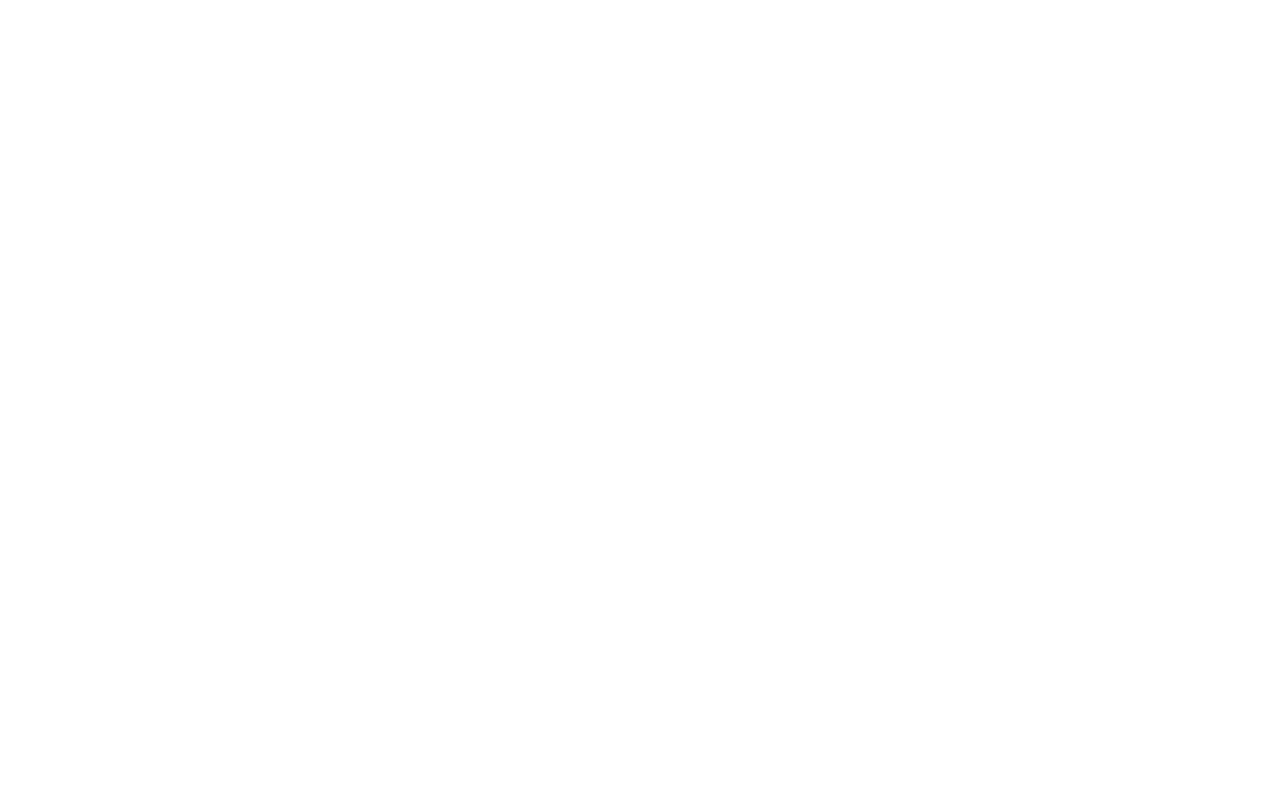
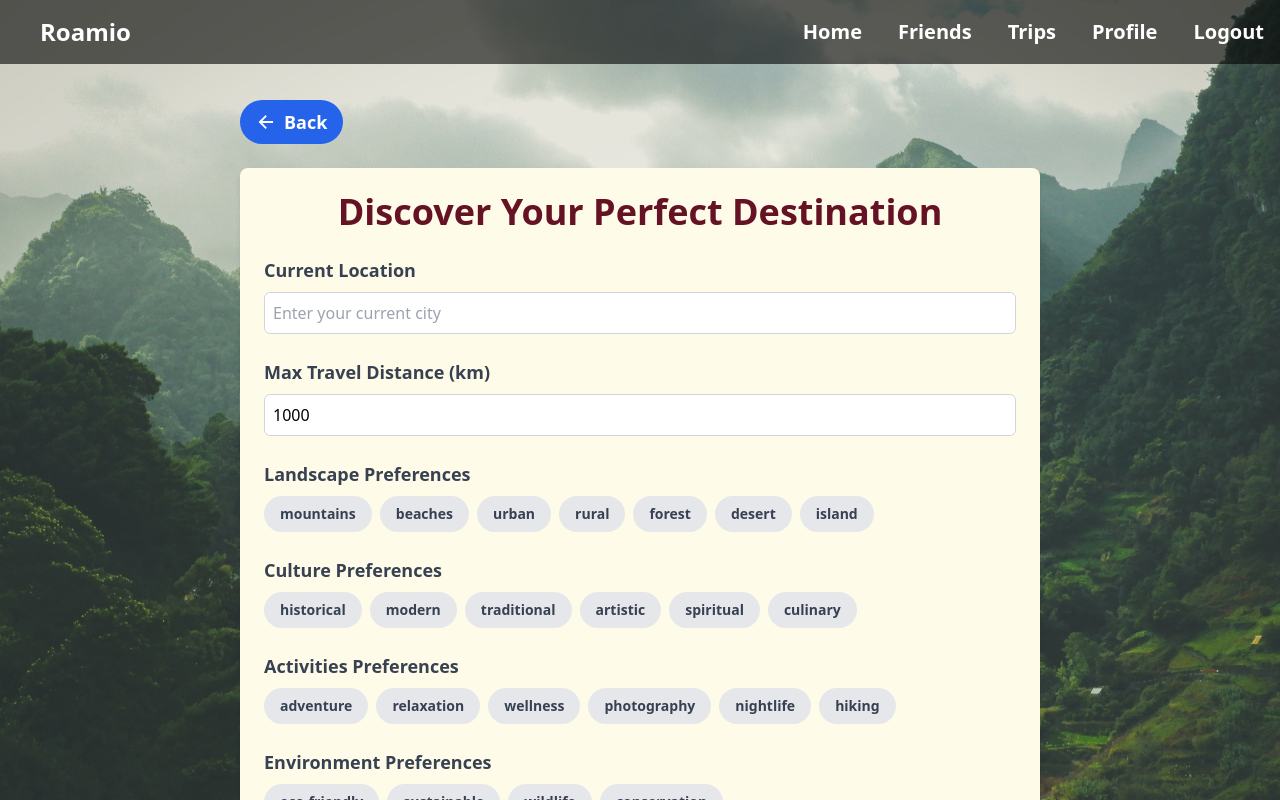
Before and after one commit to prathamshetty-10/Roamio, a React (Vite) app in the folder frontend/: page /exploreDest in a window 1280 px wide. Before the commit this address had no page. Built offline with nearby package versions, Linux system fonts and the light colour scheme.

Commit message:
added explore dest page

```diff
--- a/frontend/src/App.jsx
+++ b/frontend/src/App.jsx
@@ -13,6 +13,7 @@
 import ExploreTrips from './pages/ExploreTrips.jsx'
 import EditTrip from './pages/EditTrip.jsx'
 import EditMembers from './pages/EditMembers.jsx'
+import ExploreDest from './pages/ExploreDest.jsx'
 function App() {
 
 
@@ -31,6 +32,7 @@
       <Route path="/exploreTrips" element={<ExploreTrips/>}></Route>
       <Route path="/editTrip" element={<EditTrip/>}></Route>
       <Route path="/editMembers" element={<EditMembers/>}></Route>
+      <Route path="/exploreDest" element={<ExploreDest/>}></Route>
     </Routes>
 
     </>
--- /dev/null
+++ b/frontend/src/pages/ExploreDest.jsx
@@ -0,0 +1,233 @@
+import React, { useState, useEffect } from 'react';
+import { useNavigate } from 'react-router-dom';
+import { IoArrowBackSharp } from "react-icons/io5";
+import Navbar from "../components/navbar.jsx";
+
+export default function ExploreDest(){
+  const navigate = useNavigate();
+  const [formData, setFormData] = useState({
+    currentLocation: '',
+    maxDistance: '1000',
+    landscape: [],
+    culture: [],
+    activities: [],
+    environment: []
+  });
+  const [locationSuggestions, setLocationSuggestions] = useState([]);
+  const [showSuggestions, setShowSuggestions] = useState(false);
+  const [isLoading, setIsLoading] = useState(false);
+
+  const options = {
+    landscape: ['mountains', 'beaches', 'urban', 'rural', 'forest', 'desert', 'island'],
+    culture: ['historical', 'modern', 'traditional', 'artistic', 'spiritual', 'culinary'],
+    activities: ['adventure', 'relaxation', 'wellness', 'photography', 'nightlife', 'hiking'],
+    environment: ['eco-friendly', 'sustainable', 'wildlife', 'conservation']
+  };
+
+  // Debounce function
+  const debounce = (func, wait) => {
+    let timeout;
+    return function executedFunction(...args) {
+      const later = () => {
+        clearTimeout(timeout);
+        func(...args);
+      };
+      clearTimeout(timeout);
+      timeout = setTimeout(later, wait);
+    };
+  };
+
+  // Fetch location suggestions from Nominatim API
+  const fetchLocationSuggestions = async (query) => {
+    if (query.length < 3) {
+      setLocationSuggestions([]);
+      setShowSuggestions(false);
+      return;
+    }
+
+    setIsLoading(true);
+    try {
+      const response = await fetch(
+        `https://nominatim.openstreetmap.org/search?format=json&q=${encodeURIComponent(query)}&limit=5`,
+        {
+          headers: {
+            'Accept-Language': 'en-US,en;q=0.5',
+          },
+        }
+      );
+      const data = await response.json();
+      const formattedSuggestions = data.map(item => ({
+        display_name: item.display_name,
+        lat: item.lat,
+        lon: item.lon
+      }));
+      setLocationSuggestions(formattedSuggestions);
+      setShowSuggestions(true);
+    } catch (error) {
+      console.error('Error fetching locations:', error);
+      setLocationSuggestions([]);
+    } finally {
+      setIsLoading(false);
+    }
+  };
+
+  // Debounced version of fetchLocationSuggestions
+  const debouncedFetchSuggestions = debounce(fetchLocationSuggestions, 300);
+
+  const handleInputChange = (e) => {
+    const { name, value } = e.target;
+    setFormData(prev => ({
+      ...prev,
+      [name]: value
+    }));
+
+    if (name === 'currentLocation') {
+      debouncedFetchSuggestions(value);
+    }
+  };
+
+  const handleLocationSelect = (location) => {
+    setFormData(prev => ({
+      ...prev,
+      currentLocation: location.display_name
+    }));
+    setShowSuggestions(false);
+  };
+
+  const handleMultiSelect = (category, value) => {
+    setFormData(prev => ({
+      ...prev,
+      [category]: prev[category].includes(value)
+        ? prev[category].filter(item => item !== value)
+        : [...prev[category], value]
+    }));
+  };
+
+  const handleSubmit = (e) => {
+    e.preventDefault();
+    const preferences = {
+      currentLocation: formData.currentLocation,
+      maxDistance: formData.maxDistance,
+      landscape: formData.landscape,
+      culture: formData.culture,
+      activities: formData.activities,
+      environment: formData.environment
+    };
+    console.log(preferences);
+  };
+
+  // Close suggestions when clicking outside
+  useEffect(() => {
+    const handleClickOutside = (event) => {
+      if (!event.target.closest('.location-search-container')) {
+        setShowSuggestions(false);
+      }
+    };
+
+    document.addEventListener('click', handleClickOutside);
+    return () => {
+      document.removeEventListener('click', handleClickOutside);
+    };
+  }, []);
+
+  return (
+    <div className="h-[100vh] w-[100vw] flex flex-col relative">
+      <div className="absolute top-0 left-0 w-full h-full bg-[url('./assets/bg.jpg')] bg-cover bg-center bg-fixed opacity-90"></div>
+      <Navbar />
+
+      <div className="flex flex-col items-center justify-start relative z-10 mt-[100px] px-4 w-full overflow-y-auto">
+        <div className="w-full max-w-[800px]">
+          <button
+            className="bg-blue-600 text-white px-4 py-2 rounded-full flex items-center gap-2 font-bold text-lg hover:bg-blue-700 mb-6"
+            onClick={() => navigate(-1)}
+          >
+            <IoArrowBackSharp size={20} /> Back
+          </button>
+
+          <div className="bg-yellow-50 p-6 rounded-lg shadow-md">
+            <h1 className="text-4xl font-bold text-[#651225] mb-6 text-center">Discover Your Perfect Destination</h1>
+
+            <form onSubmit={handleSubmit} className="space-y-6">
+              <div className="relative location-search-container">
+                <label className="block text-gray-700 text-lg font-semibold mb-2">
+                  Current Location
+                </label>
+                <input
+                  type="text"
+                  name="currentLocation"
+                  value={formData.currentLocation}
+                  onChange={handleInputChange}
+                  className="w-full p-2 border border-gray-300 rounded-md"
+                  placeholder="Enter your current city"
+                  autoComplete="off"
+                />
+                {isLoading && (
+                  <div className="absolute right-3 top-10 text-gray-500">
+                    Loading...
+                  </div>
+                )}
+                {showSuggestions && locationSuggestions.length > 0 && (
+                  <div className="absolute z-10 w-full bg-white border border-gray-300 rounded-md mt-1 shadow-lg max-h-60 overflow-y-auto">
+                    {locationSuggestions.map((location, index) => (
+                      <div
+                        key={index}
+                        className="p-2 hover:bg-gray-100 cursor-pointer text-sm"
+                        onClick={() => handleLocationSelect(location)}
+                      >
+                        {location.display_name}
+                      </div>
+                    ))}
+                  </div>
+                )}
+              </div>
+
+              <div>
+                <label className="block text-gray-700 text-lg font-semibold mb-2">
+                  Max Travel Distance (km)
+                </label>
+                <input
+                  type="number"
+                  name="maxDistance"
+                  value={formData.maxDistance}
+                  onChange={handleInputChange}
+                  className="w-full p-2 border border-gray-300 rounded-md"
+                />
+              </div>
+
+              {Object.entries(options).map(([category, values]) => (
+                <div key={category}>
+                  <label className="block text-gray-700 text-lg font-semibold mb-2 capitalize">
+                    {category} Preferences
+                  </label>
+                  <div className="flex flex-wrap gap-2">
+                    {values.map(value => (
+                      <button
+                        key={value}
+                        type="button"
+                        onClick={() => handleMultiSelect(category, value)}
+                        className={`px-4 py-2 rounded-full text-sm font-semibold ${
+                          formData[category].includes(value)
+                            ? 'bg-blue-600 text-white'
+                            : 'bg-gray-200 text-gray-700'
+                        } hover:opacity-80 transition-colors`}
+                      >
+                        {value}
+                      </button>
+                    ))}
+                  </div>
+                </div>
+              ))}
+
+              <button
+                type="submit"
+                className="w-full bg-blue-600 text-white px-6 py-3 rounded-full font-bold text-lg hover:bg-blue-700 mt-6"
+              >
+                Find My Destination
+              </button>
+            </form>
+          </div>
+        </div>
+      </div>
+    </div>
+  );
+};
--- a/frontend/src/pages/Home.jsx
+++ b/frontend/src/pages/Home.jsx
@@ -4,10 +4,7 @@
 export default function Home() {
     const navigate = useNavigate();
 
-    const handleClick1 = async () => {
-        localStorage.clear();
-        navigate("/");
-    };
+
 
     return (
         <div className="h-[100vh] w-[100vw] flex flex-col relative">
@@ -24,7 +21,7 @@
                 Roamio is an AI-driven travel planner that simplifies trip organization, offers real-time expense tracking, AI-generated itineraries, and dynamic recommendations. With features like travel badges, clan affiliations, and challenges, it delivers a fun, personalized travel experience.
                 </p>
                 <button
-                    onClick={handleClick1}
+                    onClick={()=>{navigate("/exploreDest")}}
                     className="bg-[#651225] text-2xl p-[0.6rem] rounded-2xl cursor-pointer hover:bg-[#ebe7ff] hover:text-blue-700 font-bold w-[200px]"
                 >
                     Explore Destinations
```
